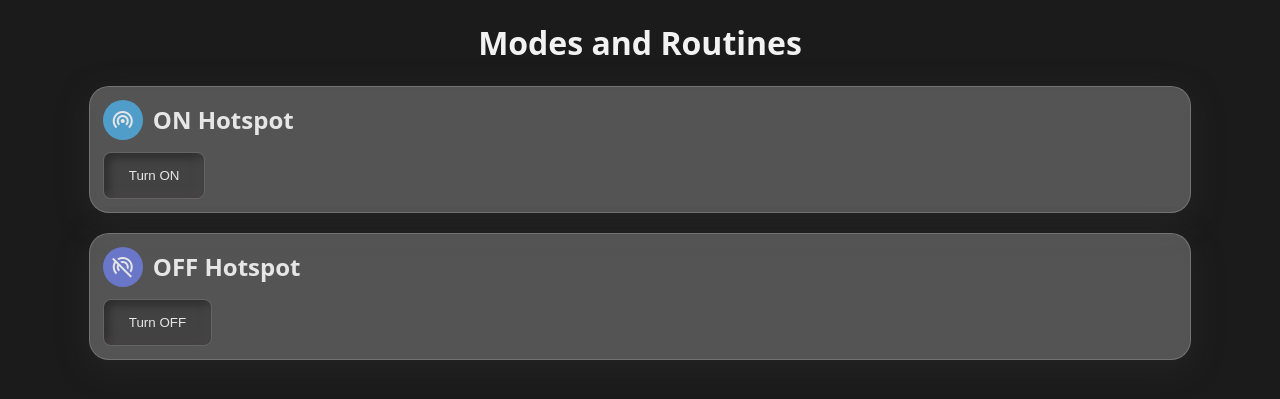
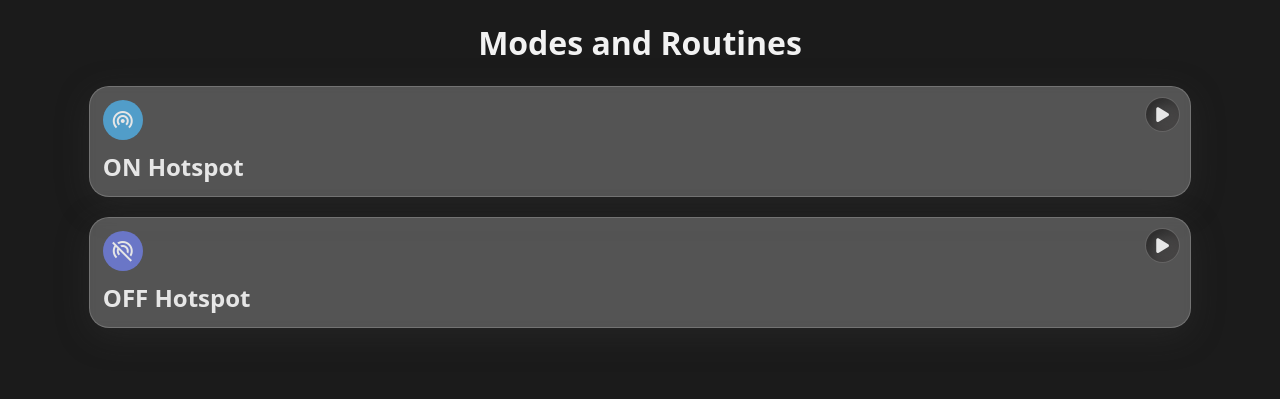
Before and after one commit to cadentax99/WebControl, a Flask app: page / in a window 1280 px wide. Shown: the top 399 px of the page. Run offline with Flask 3, Linux system fonts and the light colour scheme.

Commit message:
index.html

```diff
--- a/templates/index.html
+++ b/templates/index.html
@@ -4,9 +4,13 @@
     <meta charset="UTF-8">
     <meta name="viewport" content="width=device-width, initial-scale=1.0">
     <title>Twilio Message Sender</title>
+    <!-- Corrected Google Fonts URL for Material Symbols -->
     <link rel="stylesheet" href="https://fonts.googleapis.com/css2?family=Material+Symbols+Outlined" />
+    <!-- Add Font Awesome CDN -->
+    <link rel="stylesheet" href="https://cdnjs.cloudflare.com/ajax/libs/font-awesome/6.0.0/css/all.min.css">
     <style>
         .element {
+            position: relative; /* Set relative positioning to the element container */
             background: rgba(255, 255, 255, 0.25);
             box-shadow: 0 8px 32px 0 rgb(55 55 55 / 37%);
             backdrop-filter: blur(4px);
@@ -21,12 +25,22 @@
         button {
             background: #434242; /* Matches the web background */
             color: hsl(0 0% 90%);
-            padding: 15px 25px; /* Added more padding to the button */
             border: 1px solid rgba(255, 255, 255, 0.18); /* Border color same as box */
-            border-radius: 8px;
+            border-radius: 50%; /* Makes the button circular */
             cursor: pointer;
             box-shadow: inset -5px -5px 9px rgb(75 73 73 / 37%), inset 5px 5px 9px rgb(0 0 0 / 30%);
-            margin-top: 12px; /* Added margin to the button */
+            width: 35px; /* Increased button size (circular) */
+            height: 35px; /* Increased button size (circular) */
+            display: flex;
+            align-items: center;
+            justify-content: center; /* Center the icon inside the button */
+            position: absolute; /* Absolute positioning for the button */
+            top: 10px; /* Adjust positioning to the top */
+            right: 10px; /* Adjust positioning to the right */
+        }
+
+        button i {
+            font-size: 17px; /* Increased play icon font size */
         }
 
         .icon-container {
@@ -43,6 +57,11 @@
         .icon {
             color: #fbfbfa; /* Set icon color to white */
         }
+
+        .title {
+            margin: 0; /* Removes default margin */
+            margin-top: 10px; /* Space above the title */
+        }
     </style>
 </head>
 <body style="background-color: #1b1b1b; color: hsl(0 0% 90%); font-family: system-ui;">
@@ -55,11 +74,13 @@
             <div class="icon-container" style="background-color: #519dc9;">
                 <span class="material-symbols-outlined">wifi_tethering</span>
             </div>
-            <!-- Title -->
-            <h2 style="margin: 0;">ON Hotspot</h2>
         </div>
+        <!-- Title moved to the next line -->
+        <h2 class="title">ON Hotspot</h2>
         <form action="{{ url_for('send_message') }}" method="post">
-            <button type="submit" name="action" value="on">Turn ON</button>
+            <button type="submit" name="action" value="on">
+                <i class="fa-solid fa-play"></i> <!-- Replaced text with Font Awesome icon -->
+            </button>
         </form>
     </div>
 
@@ -70,11 +91,13 @@
             <div class="icon-container" style="background-color: #6a76c7;">
                 <span class="material-symbols-outlined">wifi_tethering_off</span>
             </div>
-            <!-- Title -->
-            <h2 style="margin: 0;">OFF Hotspot</h2>
         </div>
+        <!-- Title moved to the next line -->
+        <h2 class="title">OFF Hotspot</h2>
         <form action="{{ url_for('send_message') }}" method="post">
-            <button type="submit" name="action" value="off">Turn OFF</button>
+            <button type="submit" name="action" value="off">
+                <i class="fa-solid fa-play"></i> <!-- Replaced text with Font Awesome icon -->
+            </button>
         </form>
     </div>
 </body>
```
